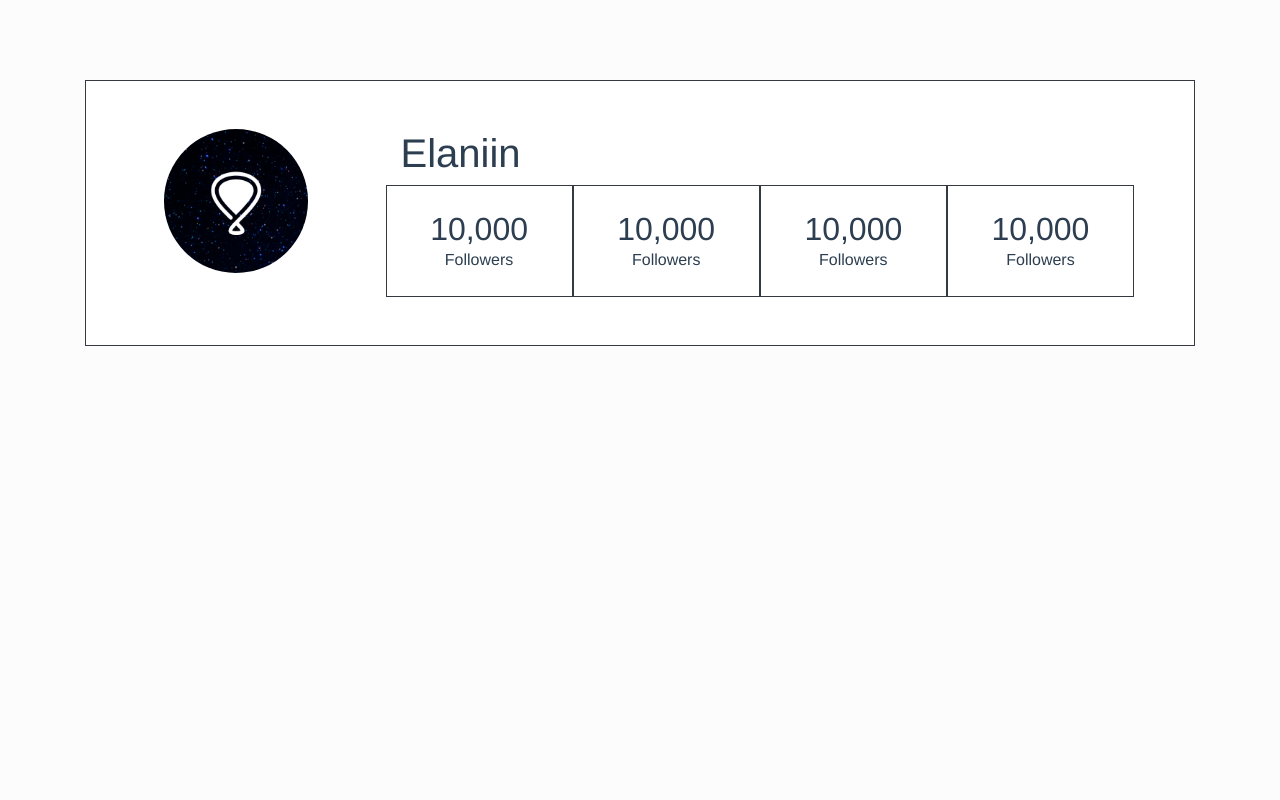
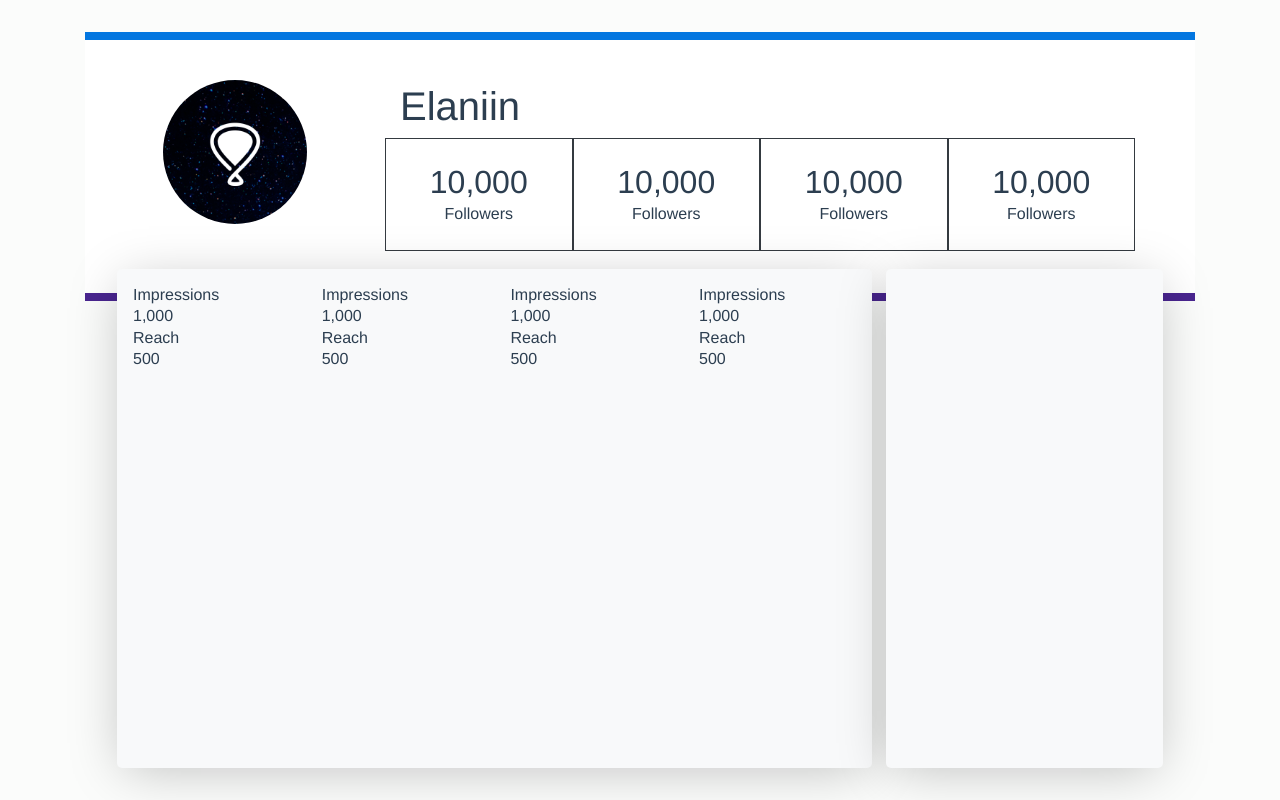
Before and after one commit to CPrz21/Instragram-prototype-web, a Vue app: page / in a window 1280 px wide. Built offline with nearby package versions, Linux system fonts and the light colour scheme.

Commit message:
data widgets created

```diff
--- a/src/components/InstagramDashboard.vue
+++ b/src/components/InstagramDashboard.vue
@@ -1,6 +1,6 @@
 <template>
-  <div class="col-12">
-    <div class="col-12 d-flex py-5 bg-white border border-dark dashboard-header">
+  <div class="col-12 dashboard-container">
+    <div class="col-12 d-flex py-5 bg-white dashboard-header">
       <div class="col-3 text-center">
         <img class="dashboard-image-account rounded-circle img-fluid" alt="Elaniin logo" :src='ElaniinLogo'>
       </div>
@@ -14,16 +14,29 @@
         </div>
       </div>
     </div>
+    <div class="col-12 px-5 d-flex justify-content-between dashboard-data position-relative">
+      <div class="h-100 bg-light dashboard-data-info">
+        <DataWidgets/>
+        <DataWidgets/>
+        <DataWidgets/>
+        <DataWidgets/>
+      </div>
+      <div class="h-100 bg-light dashboard-data-calendar">
+
+      </div>
+    </div>
   </div>
 </template>
 
 <script>
 import ElaniinLogo from '../assets/img/elaniin.png'
 import MainWidgets from '../components/dashboard/mainWidgets'
+import DataWidgets from '../components/dashboard/dataWidgets'
 export default {
   name: "InstagramDashboard",
   components:{
-    MainWidgets
+    MainWidgets,
+    DataWidgets
   },
   data(){
     return{
--- /dev/null
+++ b/src/components/dashboard/dataWidgets.vue
@@ -0,0 +1,16 @@
+<template>
+  <div class="col-3 d-inline-block" style="padding: 1rem 1rem 2rem 1rem;">
+    <h6 class="m-0">Impressions</h6>
+    <p class="m-0">1,000</p>
+    <h6 class="m-0">Reach</h6>
+    <p class="m-0">500</p>
+  </div>
+</template>
+
+<script>
+// @ is an alias to /src
+
+export default {
+  name: "DataWidgets",
+};
+</script>
--- a/src/styles/basics/_base.scss
+++ b/src/styles/basics/_base.scss
@@ -5,7 +5,8 @@ body {
     -webkit-font-smoothing: antialiased;
     -moz-osx-font-smoothing: grayscale;
     color: #2c3e50;
-    padding: 5rem 0;
+    height: 100vh;
+    padding: 2rem 0 0 0;
   }
   .container {
     @media (min-width: 1600px) {
--- a/src/styles/views/_dashboard.scss
+++ b/src/styles/views/_dashboard.scss
@@ -1,4 +1,5 @@
 .dashboard-ix {
+  .dashboard-container{
     .dashboard-image-account {
       width: 60%;
     }
@@ -10,4 +11,48 @@
         width: 100%;
       }
     }
+    .dashboard-header{
+      height: 35%;
+      position: relative;
+      &::before{
+        content:'';
+        position: absolute;
+        height: 8px;
+        width: 100%;
+        top:0;
+        left: 0;
+        background-color: #0376e0;
       }
+      &::after {
+        content:'';
+        position: absolute;
+        height: 8px;
+        width: 100%;
+        bottom: 0;
+        left: 0;
+        background-color: #49258f;
+      }
+    }
+    .dashboard-data{
+      height: 65%;
+      .dashboard-data-info,
+      .dashboard-data-calendar {
+        position: absolute;
+        top: -2rem;
+        border-radius: 5px;
+        border-color: transparent;
+        -webkit-box-shadow: 0px 7px 50px -7px rgba(0, 0, 0, 0.25);
+        -moz-box-shadow: 0px 7px 50px -7px rgba(0, 0, 0, 0.25);
+        box-shadow: 0px 7px 50px -7px rgba(0, 0, 0, 0.25);
+      }
+      .dashboard-data-info{
+        width: 68%;
+        left:2rem;
+      }
+      .dashboard-data-calendar{
+        width: 25%;
+        right: 2rem;
+      }
+    }
+  }
+}
--- a/src/views/Dashboard.vue
+++ b/src/views/Dashboard.vue
@@ -1,6 +1,6 @@
 <template>
-  <div class="container dashboard-ix">
-    <div class="row">
+  <div class="container dashboard-ix h-100">
+    <div class="row h-100">
       <!-- <Login/> -->
       <InstagramDashboard/>
     </div>
```
Lines whose indentation alone changed are shown as unchanged.
